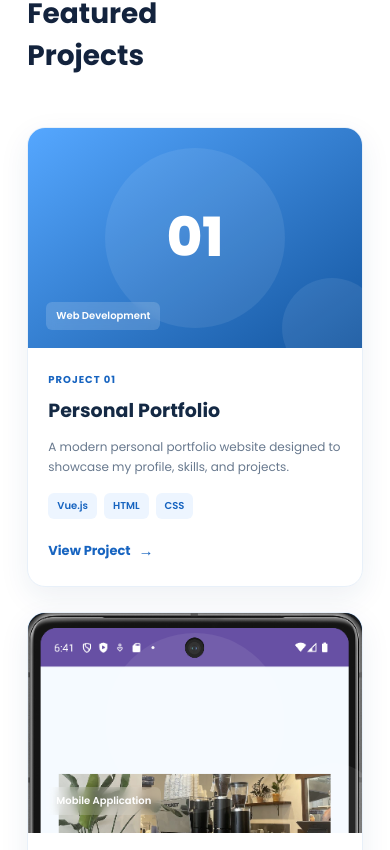
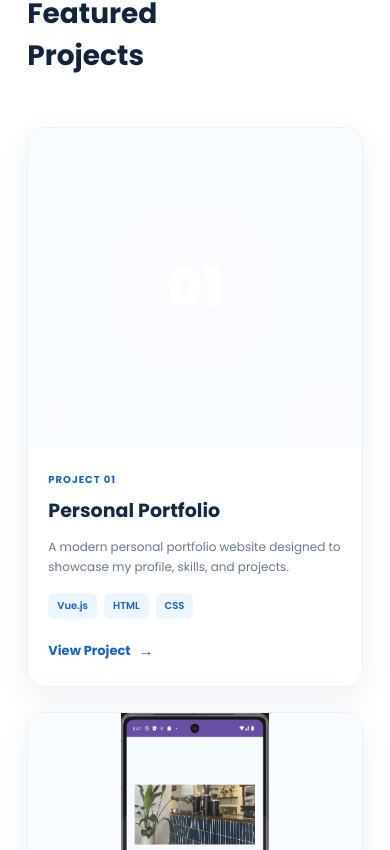
Before and after one commit to SintaaCakepp/portfolio, a Vue app: page / in a window 390 px wide. Shown: the part 2994-3844 px from the top of the page. Built offline with nearby package versions, Linux system fonts and the light colour scheme.

Commit message:
style: enhance project card styles for improved layout and responsiveness; adjust image handling and content presentation

```diff
--- a/src/style.css
+++ b/src/style.css
@@ -1180,16 +1180,24 @@ a {
 }
 
 .project-image {
-    height: 220px;
-    min-height: 220px;
+  width: 100%;
+  height: 320px;
+  min-height: 320px;
+  display: flex;
+  align-items: center;
+  justify-content: center;
+  background: #f8fbff;
+  overflow: hidden;
 }
 
 .project-image img {
-    width: 100%;
+  width: auto;
   height: 100%;
   min-height: 0;
-    object-fit: cover;
-    object-position: top center;
+  max-width: 100%;
+  object-fit: contain;
+  object-position: center;
+  display: block;
 }
 
 .project-content {
```
Lines whose indentation alone changed are shown as unchanged.
